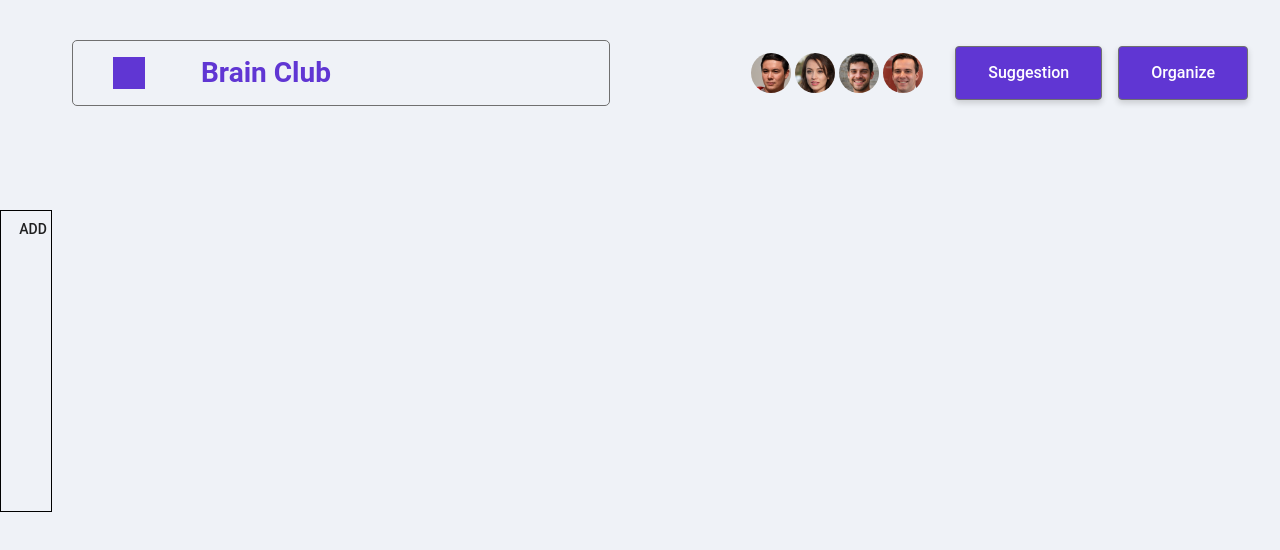
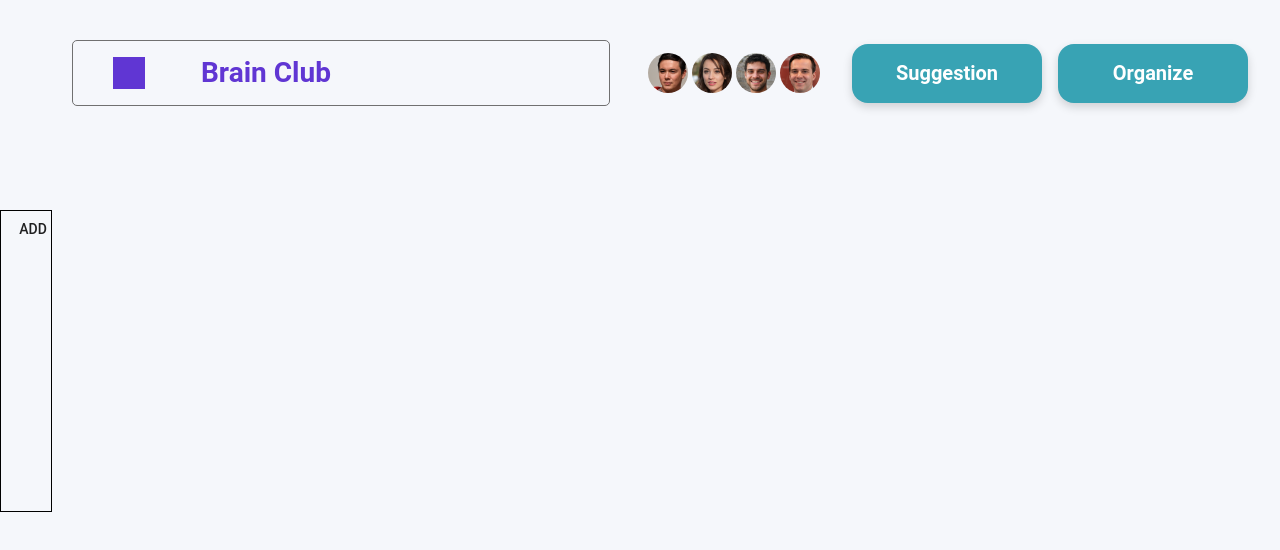
Before and after one commit to ThisisHubert/brainclub, a React (Create React App) app in the folder web/: page / in a window 1280 px wide. Shown: the top 550 px of the page. Built offline with nearby package versions, Linux system fonts and the light colour scheme.

Commit message:
Apply design for action buttons

```diff
--- /dev/null
+++ b/web/src/components/ActionButton.tsx
@@ -0,0 +1,33 @@
+import { Button, makeStyles } from '@material-ui/core'
+import React, { ReactElement } from 'react'
+
+const useStyles = makeStyles({
+  button: {
+    width: '190px',
+    color: 'white',
+    backgroundColor: '#38a3b4',
+    paddingTop: '12px',
+    paddingBottom: '12px',
+    paddingLeft: 0,
+    paddingRight: 0,
+    textTransform: 'none',
+    fontSize: '20px',
+    boxShadow: `0 4px 10px 0 rgba(0, 0, 0, 0.16)`,
+    borderRadius: '16px',
+    fontWeight: 'bold'
+  },
+})
+
+interface Props {
+  title: string
+  callback: () => void
+}
+
+export function ActionButton(props: Props): ReactElement {
+  const classes = useStyles()
+  return (
+    <Button className={classes.button} onClick={props.callback}>
+      {props.title}
+    </Button>
+  )
+}
--- a/web/src/components/Header.tsx
+++ b/web/src/components/Header.tsx
@@ -1,13 +1,4 @@
-import {
-  Avatar,
-  Box,
-  Button,
-  makeStyles,
-  TextField,
-  Typography,
-} from '@material-ui/core'
-import { Close } from '@material-ui/icons'
-import { POST_CARD_SIZE } from 'const'
+import { Avatar, Box, Typography } from '@material-ui/core'
 import { PostContext } from 'providers/PostProviders'
 import React, { ReactElement, useContext } from 'react'
 import image1 from 'assets/images/image1.jpeg'
@@ -15,45 +6,14 @@ import image2 from 'assets/images/image2.jpeg'
 import image3 from 'assets/images/image3.jpeg'
 import image4 from 'assets/images/image4.jpeg'
 import Suggestions from 'components/Suggestions'
-import { AppColor } from 'styles'
+import { ActionButton } from './ActionButton'
 
 interface StyleProps {
   backgroundColor: string
 }
 
-const useStyles = makeStyles({
-  root: {
-    width: POST_CARD_SIZE.width,
-    height: POST_CARD_SIZE.height,
-    cursor: 'move',
-    padding: '8px',
-    boxShadow: '0 3px 6px 0 rgba(0, 0, 0, 0.16)',
-    border: 'solid 1px #6036d3',
-    backgroundColor: '#e6faf6',
-    borderRadius: 5,
-  },
-  button: {
-    minWidth: 0,
-    padding: 0,
-    lineHeight: 1,
-  },
-  text: {
-
-  },
-  organizeButton: {
-    color: 'white',
-    backgroundColor: AppColor.primary,
-    padding: '12px 32px',
-    textTransform: 'none',
-    fontSize: '16px',
-    boxShadow: `0 3px 6px 0 rgba(0, 0, 0, 0.16)`,
-    border: `solid 1px #707070`
-  },
-})
-
 export function Header(): ReactElement {
   const { organizePosts } = useContext(PostContext)
-  const classes = useStyles()
   return (
     <Box
       pt={5}
@@ -74,25 +34,25 @@ export function Header(): ReactElement {
       >
         <Box height={32} width={32} bgcolor='#6036d3' />
         <Box ml={7} />
-        <Typography className={classes.text} variant={'h3'} color='primary'>
+        <Typography variant={'h3'} color='primary'>
           Brain Club
         </Typography>
       </Box>
       <Box display='flex' flexDirection='row' alignItems='center'>
         <Box display='flex' flexDirection='row' mr={2}>
           <Avatar src={image1} />
-          <Box ml={.5}/>
+          <Box ml={0.5} />
           <Avatar src={image2} />
-          <Box ml={.5}/>
+          <Box ml={0.5} />
           <Avatar src={image3} />
-          <Box ml={.5}/>
+          <Box ml={0.5} />
           <Avatar src={image4} />
         </Box>
-        <Box ml={2}/>
+        <Box ml={2} />
         <Suggestions />
-        <Box ml={2}/>
-        <Button className={classes.organizeButton} onClick={() => organizePosts()}>Organize</Button>
-        <Box ml={4}/>
+        <Box ml={2} />
+        <ActionButton title={'Organize'} callback={() => organizePosts()} />
+        <Box ml={4} />
       </Box>
     </Box>
   )
--- a/web/src/components/Suggestions.tsx
+++ b/web/src/components/Suggestions.tsx
@@ -8,6 +8,7 @@ import ListItem from '@material-ui/core/ListItem'
 import ListItemIcon from '@material-ui/core/ListItemIcon'
 import ListItemText from '@material-ui/core/ListItemText'
 import SuggestionList from 'components/SuggestionList'
+import { ActionButton } from './ActionButton'
 
 function SuggestingDrawer(): ReactElement {
   const classes = useStyles()
@@ -51,13 +52,10 @@ function SuggestingDrawer(): ReactElement {
     <div>
       {(['right'] as Anchor[]).map((anchor) => (
         <React.Fragment key={anchor}>
-          <Button
-            color='primary'
-            className={classes.suggestingBtn}
-            onClick={toggleDrawer(anchor, true)}
-          >
-            Suggestion
-          </Button>
+          <ActionButton
+            title={'Suggestion'}
+            callback={() => toggleDrawer(anchor, true)}
+          />
           <Drawer
             anchor={anchor}
             open={state[anchor]}
@@ -89,7 +87,7 @@ const useStyles = makeStyles({
     fontSize: '16px',
     padding: '12px 32px',
     boxShadow: `0 3px 6px 0 rgba(0, 0, 0, 0.16)`,
-    border: `solid 1px #707070`
+    border: `solid 1px #707070`,
   },
 })
 
--- a/web/src/index.css
+++ b/web/src/index.css
@@ -14,5 +14,5 @@ code {
 }
 
 #root {
-  background-color: #eff2f7;
+  background-color: #f5f7fb;
 }
```
